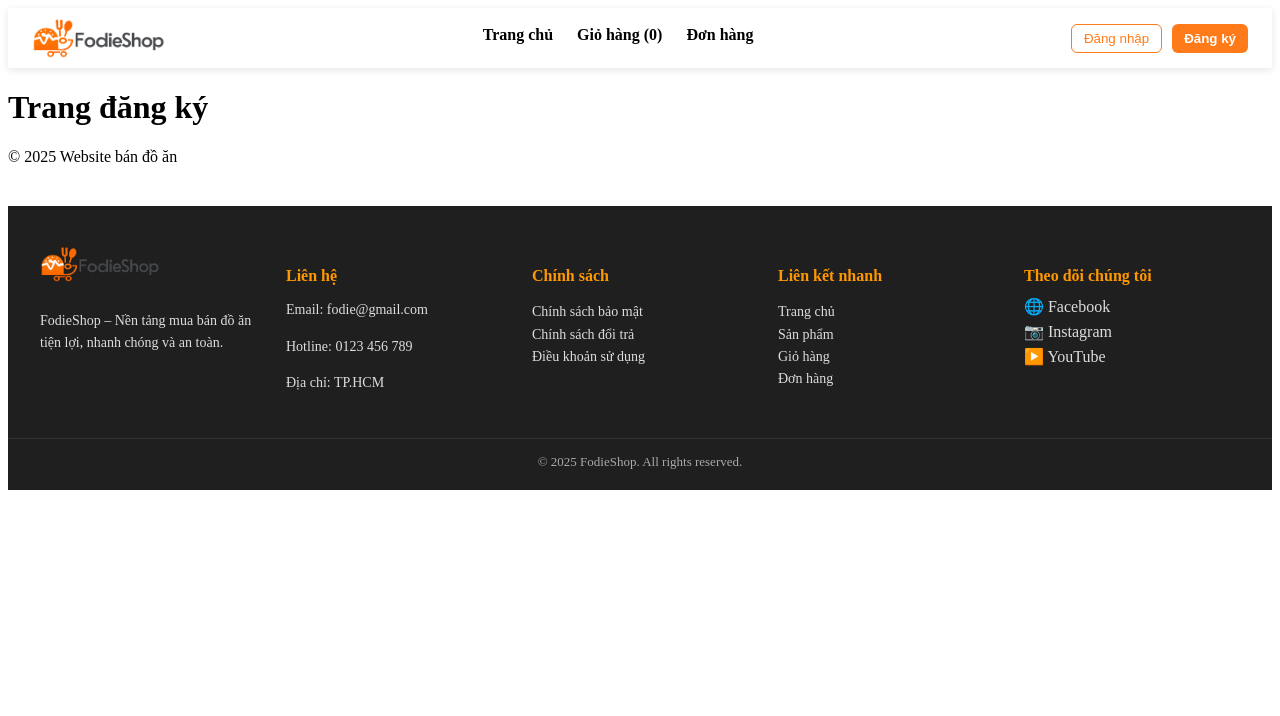
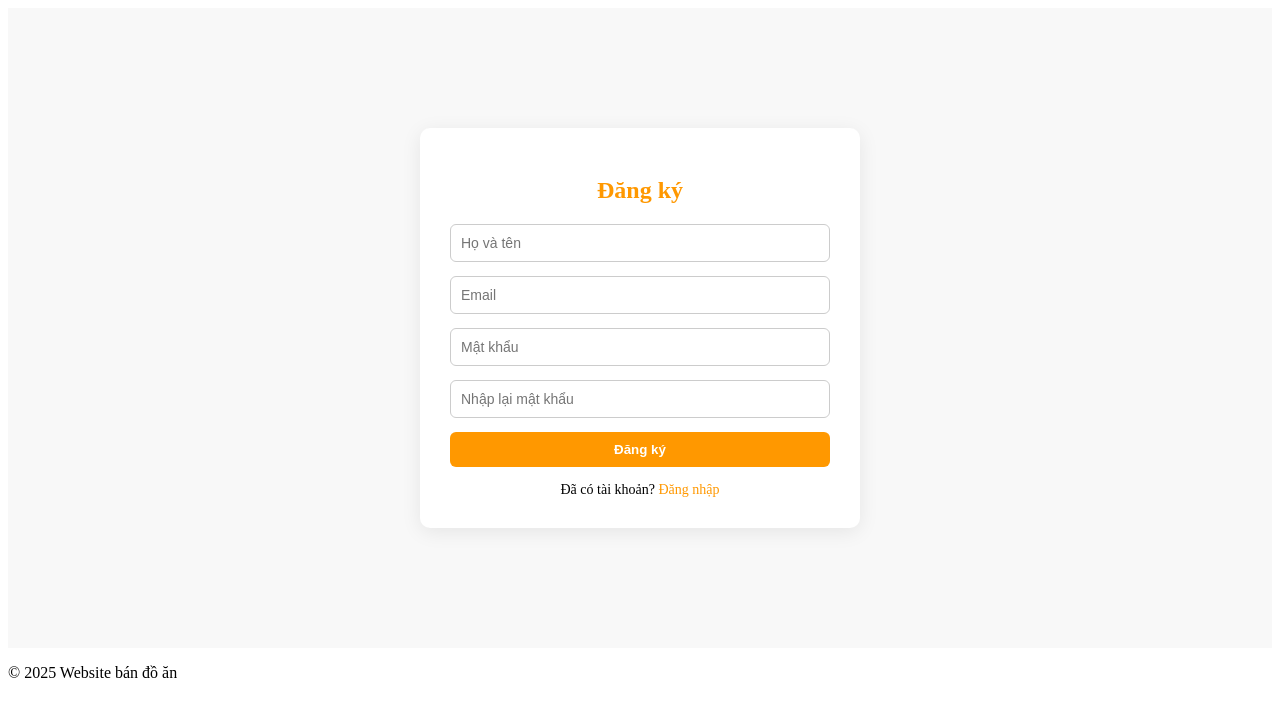
Before and after one commit to phancongnam01012005/SE347-frontend, a React (Vite) app: page /register in a window 1280 px wide. Shown: the top 716 px of the page. Built offline with nearby package versions, Linux system fonts and the light colour scheme.

Commit message:
Lần 1 ngày 4

```diff
--- a/src/App.jsx
+++ b/src/App.jsx
@@ -1,35 +1,49 @@
-import { BrowserRouter, Routes, Route } from "react-router-dom";
-
-import Header from "./components/Header";
-import Footer from "./components/Footer";
-
-import MainLayout from "./layouts/MainLayout";
+import { Routes, Route } from "react-router-dom";
 import Home from "./pages/Home";
 import Login from "./pages/Login";
 import Register from "./pages/Register";
-import ProductDetail from "./pages/ProductDetail";
 import Cart from "./pages/Cart";
 import Checkout from "./pages/Checkout";
 import OrderHistory from "./pages/OrderHistory";
+import ProtectedRoute from "./components/ProtectedRoute";
+import MainLayout from "./layouts/MainLayout";
 
-function App() {
+export default function App() {
   return (
-    <BrowserRouter>
-      <Header />
     <Routes>
       <Route element={<MainLayout />}>
         <Route path="/" element={<Home />} />
         <Route path="/login" element={<Login />} />
         <Route path="/register" element={<Register />} />
-          <Route path="/product/:id" element={<ProductDetail />} />
-          <Route path="/cart" element={<Cart />} />
-          <Route path="/checkout" element={<Checkout />} />
-          <Route path="/orders" element={<OrderHistory />} />
+
+        {/* PROTECTED ROUTES */}
+        <Route
+          path="/cart"
+          element={
+            <ProtectedRoute>
+              <Cart />
+            </ProtectedRoute>
+          }
+        />
+
+        <Route
+          path="/checkout"
+          element={
+            <ProtectedRoute>
+              <Checkout />
+            </ProtectedRoute>
+          }
+        />
+
+        <Route
+          path="/orders"
+          element={
+            <ProtectedRoute>
+              <OrderHistory />
+            </ProtectedRoute>
+          }
+        />
       </Route>
     </Routes>
-      <Footer />
-    </BrowserRouter>
   );
 }
-
-export default App;
--- a/src/components/Footer.jsx
+++ b/src/components/Footer.jsx
@@ -1,4 +1,3 @@
-// src/components/Footer.jsx
 import "../styles/Footer.css";
 import logo from "../assets/images/logo.png";
 
@@ -6,55 +5,46 @@ export default function Footer() {
   return (
     <footer className="footer">
       <div className="footer-container">
-
-        {/* Logo & giới thiệu */}
-        <div className="footer-section">
-          <img src={logo} alt="FodieShop" className="footer-logo" />
-          <p>
-            FodieShop – Nền tảng mua bán đồ ăn tiện lợi, nhanh chóng và an toàn.
+        {/* Cột 1: Logo */}
+        <div className="footer-col">
+          <div className="footer-logo-box">
+            <img src={logo} alt="FodieShop Logo" />
+          </div>
+          <p className="footer-desc">
+            FodieShop – Nơi mua sắm tiện lợi, nhanh chóng và đáng tin cậy.
           </p>
         </div>
 
-        {/* Liên hệ */}
-        <div className="footer-section">
+        {/* Cột 2: Liên hệ */}
+        <div className="footer-col">
           <h4>Liên hệ</h4>
           <p>Email: fodie@gmail.com</p>
           <p>Hotline: 0123 456 789</p>
           <p>Địa chỉ: TP.HCM</p>
         </div>
 
-        {/* Chính sách */}
-        <div className="footer-section">
+        {/* Cột 3: Chính sách */}
+        <div className="footer-col">
           <h4>Chính sách</h4>
           <ul>
+            <li>Chính sách đổi trả</li>
             <li>Chính sách bảo mật</li>
-            <li>Chính sách đổi trả</li>
             <li>Điều khoản sử dụng</li>
           </ul>
         </div>
 
-        {/* Link nhanh */}
-        <div className="footer-section">
-          <h4>Liên kết nhanh</h4>
-          <ul>
-            <li>Trang chủ</li>
-            <li>Sản phẩm</li>
-            <li>Giỏ hàng</li>
-            <li>Đơn hàng</li>
-          </ul>
-        </div>
-
-        {/* Mạng xã hội */}
-        <div className="footer-section">
-          <h4>Theo dõi chúng tôi</h4>
-          <div className="social-icons">
-            <span>🌐 Facebook</span>
-            <span>📷 Instagram</span>
-            <span>▶️ YouTube</span>
+        {/* Cột 4: Mạng xã hội */}
+        <div className="footer-col">
+          <h4>Kết nối với chúng tôi</h4>
+          <div className="social-links">
+            <a href="#">Facebook</a>
+            <a href="#">Instagram</a>
+            <a href="#">Zalo</a>
           </div>
         </div>
       </div>
 
+      {/* Copyright */}
       <div className="footer-bottom">
         © 2025 FodieShop. All rights reserved.
       </div>
--- a/src/components/Header.jsx
+++ b/src/components/Header.jsx
@@ -1,16 +1,21 @@
 import { NavLink } from "react-router-dom";
 import logo from "../assets/images/logo.png";
 import { getCart } from "../utils/storage";
+import { useAuth } from "../context/AuthContext";
 
 export default function Header() {
   const cart = getCart();
   const totalItems = cart.reduce((sum, item) => sum + item.quantity, 0);
 
+  const { user, logout } = useAuth();
+
   return (
     <header style={styles.header}>
       {/* LEFT */}
       <div style={styles.left}>
-        <img src={logo} alt="FoodieShop Logo" style={styles.logo} />
+        <NavLink to="/">
+          <img src={logo} alt="FoodieShop Logo" style={styles.logo} />
+        </NavLink>
       </div>
 
       {/* CENTER */}
@@ -23,19 +28,43 @@ export default function Header() {
           Giỏ hàng ({totalItems})
         </NavLink>
 
-        <NavLink to="/orders" style={navLinkStyle}>
-          Đơn hàng
-        </NavLink>
+        {user && (
+          <NavLink to="/orders" style={navLinkStyle}>
+            Đơn hàng
+          </NavLink>
+        )}
       </nav>
 
       {/* RIGHT */}
       <div style={styles.auth}>
-        <button style={styles.login}>Đăng nhập</button>
-        <button style={styles.register}>Đăng ký</button>
+        {user ? (
+          <div style={styles.dropdown}>
+            <span style={styles.user}>👤 {user.email}</span>
+
+            <div style={styles.dropdownMenu}>
+              <NavLink to="/orders">Đơn hàng</NavLink>
+              <button onClick={logout}>Đăng xuất</button>
+            </div>
+          </div>
+        ) : (
+          <>
+            <NavLink to="/login" style={styles.login}>
+              Đăng nhập
+            </NavLink>
+            <NavLink to="/register" style={styles.register}>
+              Đăng ký
+            </NavLink>
+          </>
+        )}
+
+        {totalItems > 0 && (
+          <span style={styles.badge}>{totalItems}</span>
+        )}
       </div>
     </header>
   );
 }
+
 
 /* STYLE CHO NAVLINK (ACTIVE / INACTIVE) */
 const navLinkStyle = ({ isActive }) => ({
@@ -79,14 +108,17 @@ const styles = {
     gap: "10px",
   },
   login: {
+    textDecoration: "none",
     background: "transparent",
     border: "1px solid #ff7a18",
     color: "#ff7a18",
     padding: "6px 12px",
     borderRadius: "6px",
     cursor: "pointer",
+    fontWeight: 500,
   },
   register: {
+    textDecoration: "none",
     background: "#ff7a18",
     border: "none",
     color: "#fff",
@@ -95,4 +127,17 @@ const styles = {
     fontWeight: "bold",
     cursor: "pointer",
   },
+  user: {
+  fontWeight: 500,
+  color: "#333",
+  },
+  logout: {
+    background: "#eee",
+    border: "none",
+    padding: "6px 10px",
+    borderRadius: "6px",
+    cursor: "pointer",
+    fontWeight: 500,
+  },
+
 };
--- /dev/null
+++ b/src/components/ProtectedRoute.jsx
@@ -0,0 +1,19 @@
+import { Navigate, useLocation } from "react-router-dom";
+import { useAuth } from "../context/AuthContext";
+
+export default function ProtectedRoute({ children }) {
+  const { user } = useAuth();
+  const location = useLocation();
+
+  if (!user) {
+    return (
+      <Navigate
+        to="/login"
+        replace
+        state={{ from: location.pathname }}
+      />
+    );
+  }
+
+  return children;
+}
--- /dev/null
+++ b/src/context/AuthContext.jsx
@@ -0,0 +1,23 @@
+import { createContext, useContext, useState } from "react";
+
+const AuthContext = createContext();
+
+export function AuthProvider({ children }) {
+  const [user, setUser] = useState(null);
+
+  const login = (email) => {
+    setUser({ email });
+  };
+
+  const logout = () => {
+    setUser(null);
+  };
+
+  return (
+    <AuthContext.Provider value={{ user, login, logout }}>
+      {children}
+    </AuthContext.Provider>
+  );
+}
+
+export const useAuth = () => useContext(AuthContext);
--- a/src/main.jsx
+++ b/src/main.jsx
@@ -1,12 +1,15 @@
 import React from "react";
 import ReactDOM from "react-dom/client";
 import App from "./App";
-import { CartProvider } from "./context/CartContext";
+import { BrowserRouter } from "react-router-dom";
+import { AuthProvider } from "./context/AuthContext";
 
 ReactDOM.createRoot(document.getElementById("root")).render(
   <React.StrictMode>
-    <CartProvider>
-      <App />
-    </CartProvider>
+    <BrowserRouter>
+      <AuthProvider>
+        <App />
+      </AuthProvider>
+    </BrowserRouter>
   </React.StrictMode>
 );
--- a/src/pages/Login.jsx
+++ b/src/pages/Login.jsx
@@ -1,7 +1,40 @@
+import { Link, useNavigate, useLocation } from "react-router-dom";
+import "../styles/Auth.css";
+import { useAuth } from "../context/AuthContext";
+
 export default function Login() {
+  const { login } = useAuth();
+  const navigate = useNavigate();
+  const location = useLocation();
+
+  const from = location.state?.from || "/";
+
+  const handleSubmit = (e) => {
+    e.preventDefault();
+
+    // MOCK LOGIN
+    login("user@gmail.com");
+
+    // Redirect về trang trước đó hoặc trang chủ
+    navigate(from, { replace: true });
+  };
+
   return (
-    <div>
-      <h1>Trang đăng nhập</h1>
+    <div className="auth-container">
+      <div className="auth-box">
+        <h2>Đăng nhập</h2>
+
+        <form onSubmit={handleSubmit}>
+          <input type="email" placeholder="Email" required />
+          <input type="password" placeholder="Mật khẩu" required />
+
+          <button type="submit">Đăng nhập</button>
+        </form>
+
+        <div className="auth-link">
+          Chưa có tài khoản? <Link to="/register">Đăng ký</Link>
+        </div>
+      </div>
     </div>
   );
 }
--- a/src/pages/Register.jsx
+++ b/src/pages/Register.jsx
@@ -1,7 +1,30 @@
+import { Link } from "react-router-dom";
+import "../styles/Auth.css";
+
 export default function Register() {
+  const handleSubmit = (e) => {
+    e.preventDefault();
+    console.log("Register submitted");
+  };
+
   return (
-    <div>
-      <h1>Trang đăng ký</h1>
+    <div className="auth-container">
+      <div className="auth-box">
+        <h2>Đăng ký</h2>
+
+        <form onSubmit={handleSubmit}>
+          <input type="text" placeholder="Họ và tên" required />
+          <input type="email" placeholder="Email" required />
+          <input type="password" placeholder="Mật khẩu" required />
+          <input type="password" placeholder="Nhập lại mật khẩu" required />
+
+          <button type="submit">Đăng ký</button>
+        </form>
+
+        <div className="auth-link">
+          Đã có tài khoản? <Link to="/login">Đăng nhập</Link>
+        </div>
+      </div>
     </div>
   );
 }
--- /dev/null
+++ b/src/styles/Auth.css
@@ -0,0 +1,69 @@
+.auth-container {
+  min-height: 80vh;
+  display: flex;
+  justify-content: center;
+  align-items: center;
+  background: #f8f8f8;
+}
+
+.auth-box {
+  background: #fff;
+  width: 380px;
+  padding: 30px;
+  border-radius: 10px;
+  box-shadow: 0 4px 20px rgba(0, 0, 0, 0.08);
+}
+
+.auth-box h2 {
+  text-align: center;
+  margin-bottom: 20px;
+  color: #ff9800;
+}
+
+.auth-box form {
+  display: flex;
+  flex-direction: column;
+}
+
+.auth-box input {
+  padding: 10px;
+  margin-bottom: 14px;
+  border-radius: 6px;
+  border: 1px solid #ccc;
+  font-size: 14px;
+}
+
+.auth-box input:focus {
+  outline: none;
+  border-color: #ff9800;
+}
+
+.auth-box button {
+  padding: 10px;
+  background: #ff9800;
+  color: white;
+  border: none;
+  border-radius: 6px;
+  font-weight: bold;
+  cursor: pointer;
+}
+
+.auth-box button:hover {
+  background: #fb8c00;
+}
+
+.auth-link {
+  margin-top: 15px;
+  text-align: center;
+  font-size: 14px;
+}
+
+.auth-link a {
+  color: #ff9800;
+  text-decoration: none;
+  font-weight: 500;
+}
+
+.auth-link a:hover {
+  text-decoration: underline;
+}
--- a/src/styles/Footer.css
+++ b/src/styles/Footer.css
@@ -1,57 +1,85 @@
-/* src/components/Footer.css */
-
 .footer {
-  background-color: #1f1f1f;
-  color: #ddd;
-  padding: 40px 0 20px;
-  margin-top: 40px;
+  background-color: #1e1e1e;
+  color: #ccc;
+  padding: 40px 0 0;
+  font-size: 14px;
 }
 
 .footer-container {
   max-width: 1200px;
   margin: auto;
+  padding: 0 20px;
   display: grid;
-  grid-template-columns: repeat(auto-fit, minmax(200px, 1fr));
+  grid-template-columns: repeat(auto-fit, minmax(220px, 1fr));
   gap: 30px;
-  padding: 0 20px;
 }
 
-.footer-section h4 {
-  color: #ff9800;
-  margin-bottom: 12px;
+/* Cột */
+.footer-col h4 {
+  color: #fff;
+  margin-bottom: 15px;
+  font-size: 16px;
 }
 
-.footer-section p,
-.footer-section li {
-  font-size: 14px;
-  line-height: 1.6;
-  cursor: pointer;
+.footer-col p,
+.footer-col li {
+  margin-bottom: 8px;
 }
 
-.footer-section ul {
+.footer-col ul {
   list-style: none;
   padding: 0;
 }
 
-.footer-section li:hover {
-  color: #ff9800;
+/* Logo xử lý nền trắng */
+.footer-logo-box {
+  background: #fff;
+  display: inline-block;
+  padding: 10px 14px;
+  border-radius: 8px;
+  margin-bottom: 12px;
 }
 
-.footer-logo {
-  width: 120px;
-  margin-bottom: 10px;
+.footer-logo-box img {
+  height: 45px;
+  display: block;
 }
 
-.social-icons span {
-  display: block;
-  margin-bottom: 6px;
+/* Mô tả */
+.footer-desc {
+  color: #aaa;
+  line-height: 1.6;
 }
 
+/* Social */
+.social-links a {
+  display: inline-block;
+  margin-right: 12px;
+  color: #ff9800;
+  text-decoration: none;
+}
+
+.social-links a:hover {
+  text-decoration: underline;
+}
+
+/* Footer bottom */
 .footer-bottom {
+  margin-top: 30px;
+  padding: 15px 0;
   text-align: center;
-  margin-top: 30px;
-  border-top: 1px solid #333;
-  padding-top: 15px;
+  background: #111;
+  color: #888;
   font-size: 13px;
-  color: #aaa;
 }
+
+/* Responsive */
+@media (max-width: 600px) {
+  .footer {
+    text-align: center;
+  }
+
+  .social-links a {
+    margin: 0 8px;
+  }
+}
```
Lines whose indentation alone changed are shown as unchanged.
